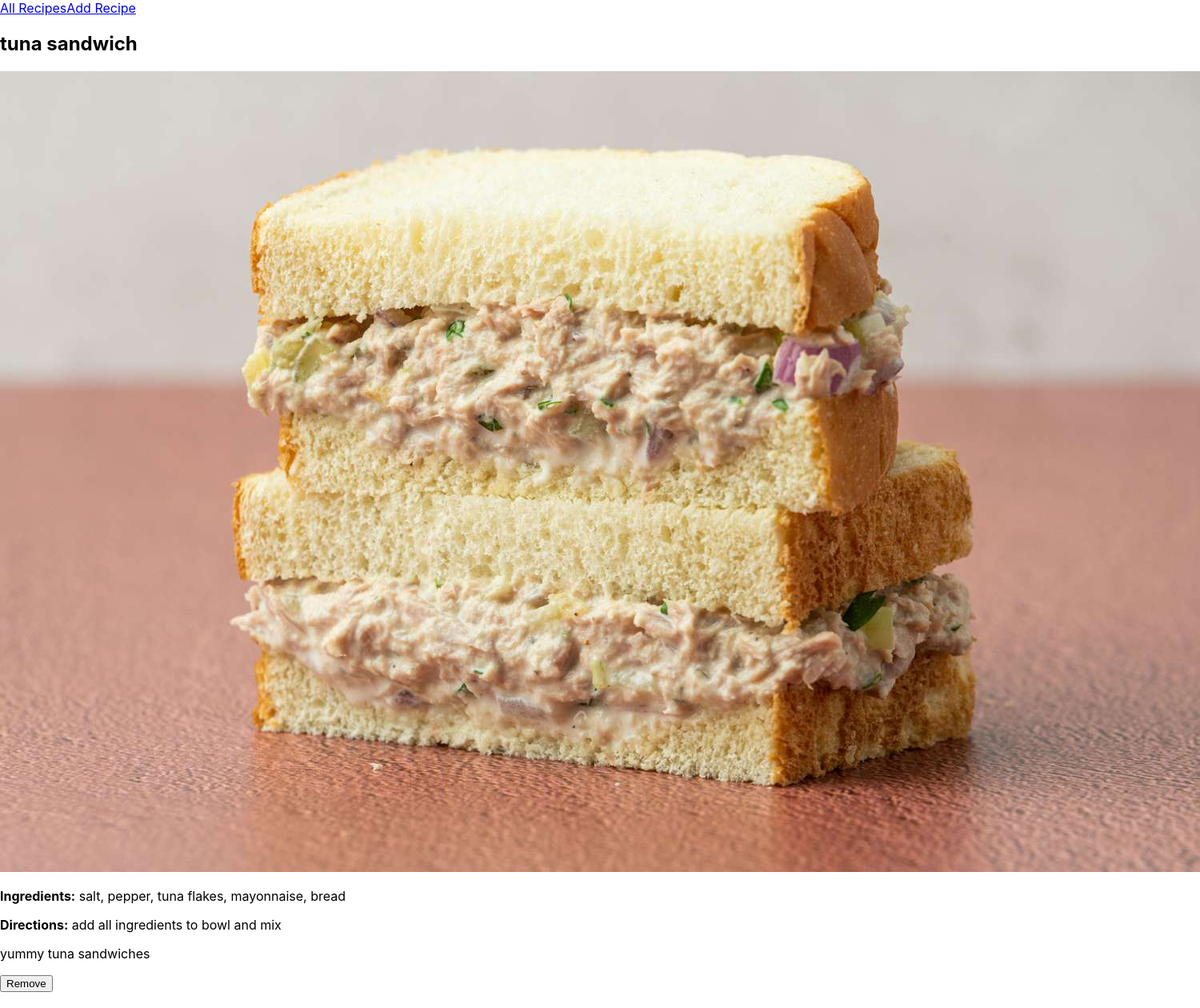
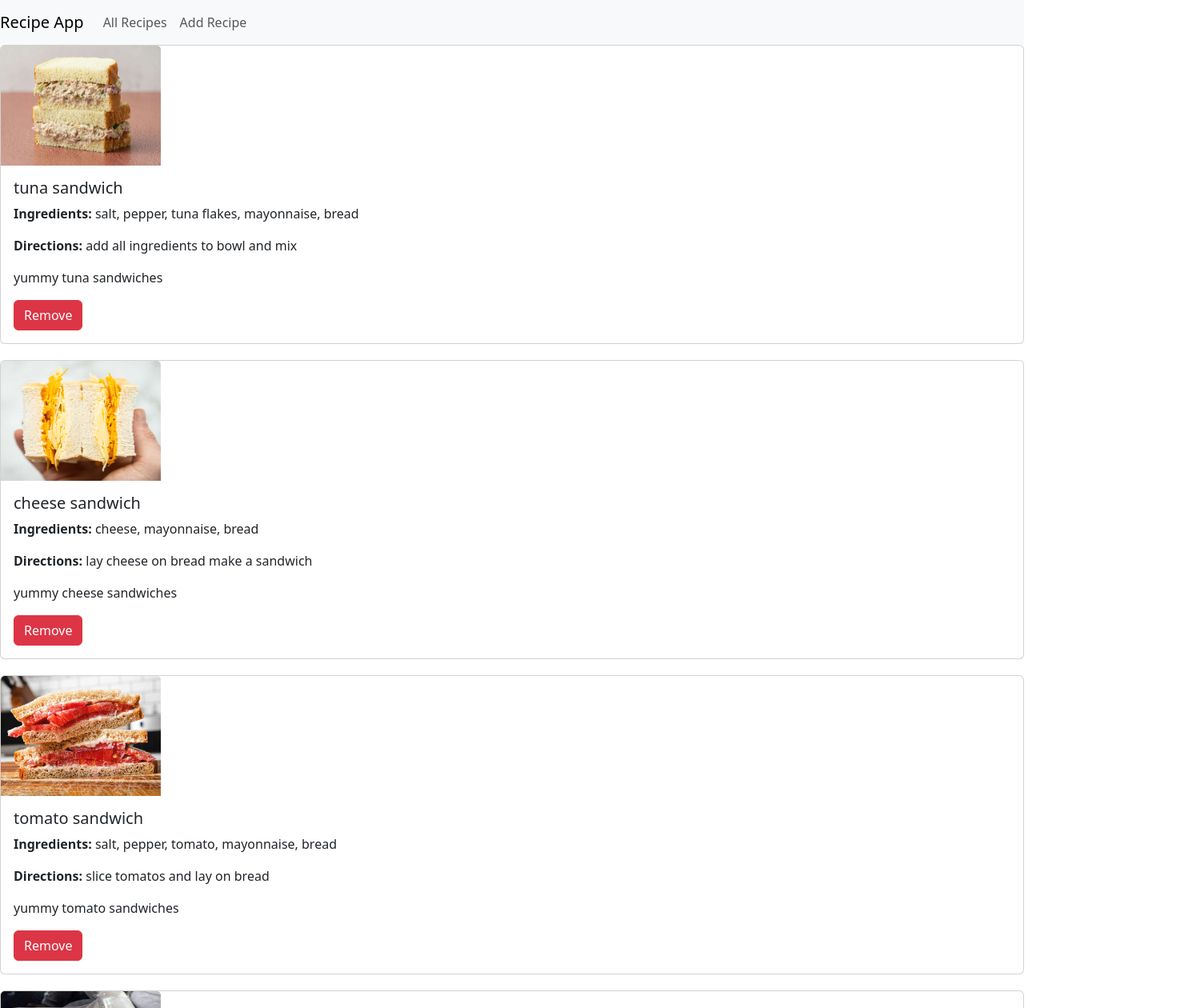
Before and after one commit to tylerpiercey/cooking-recipes, a React (Create React App) app: page / in a window 1280 px wide. Shown: the top 1260 px of the page at 80% size, 1500 px wide, since content can reach past the window. Built offline with nearby package versions, Linux system fonts and the light colour scheme.

Commit message:
tweaked functionality and finally added bootstrap to make it look better.

```diff
--- a/package.json
+++ b/package.json
@@ -6,7 +6,9 @@
     "@testing-library/jest-dom": "^5.17.0",
     "@testing-library/react": "^13.4.0",
     "@testing-library/user-event": "^13.5.0",
+    "bootstrap": "^5.3.2",
     "react": "^18.2.0",
+    "react-bootstrap": "^2.8.0",
     "react-dom": "^18.2.0",
     "react-router-dom": "^6.16.0",
     "react-scripts": "5.0.1",
--- a/src/AddRecipe.js
+++ b/src/AddRecipe.js
@@ -1,4 +1,5 @@
 import React, {useState} from "react";
+import { Form, Button } from 'react-bootstrap';
 
 function AddRecipe({ onAdd }) {
     const [newRecipe, setNewRecipe] = useState({
@@ -28,30 +29,45 @@ function AddRecipe({ onAdd }) {
     };
 
     return (
-        <form onSubmit={handleSubmit}>
-            <input
+        <Form onSubmit={handleSubmit}>
+            <Form.Group>
+                <Form.Control
                     type="text"
                     placeholder="Name"
                     value={newRecipe.name}
                     onChange={(e) => setNewRecipe({ ...newRecipe, name: e.target.value})}
                 />
-            <textarea
+            </Form.Group>
+
+            <Form.Group>
+                <Form.Control
                     placeholder="Ingredients"
                     value={newRecipe.ingredients}
-                onChange={(e) => setNewRecipe({ ...newRecipe, ingredients: e.target.value })}
-            ></textarea>
-            <textarea
+                    onChange={(e) => setNewRecipe({ ...newRecipe, ingredients: e.target.value})}
+                />
+            </Form.Group>
+
+            <Form.Group>
+                <Form.Control
+                    as="textarea"
                     placeholder="Directions"
                     value={newRecipe.directions}
                     onChange={(e) => setNewRecipe({ ...newRecipe, directions: e.target.value})}
-            ></textarea>
-            <input
+                />
+            </Form.Group>
+
+            <Form.Group>
+                <Form.Control
                 type="text"
                     placeholder="Description"
                     value={newRecipe.description}
-                onChange={(e) => setNewRecipe({ ...newRecipe, description: e.target.value})}
+                    onChange={(e) => setNewRecipe({ ...newRecipe, description: e.target.value })}
                 />
-            <select
+            </Form.Group>
+
+            <Form.Group>
+                <Form.Control
+                    as="select"
                     value={newRecipe.image}
                     onChange={(e) => setNewRecipe({ ...newRecipe, image: e.target.value})}
                 >
@@ -59,9 +75,11 @@ function AddRecipe({ onAdd }) {
                     <option value="cheese.jpeg"> Image 2</option>
                     <option value="tomato.jpeg">Image 3</option>
                     <option value="ham.jpeg"> Image 4</option>
-            </select>
-            <button type="submit">Add Recipe</button>
-        </form>
+                </Form.Control>
+            </Form.Group>
+
+            <Button type="submit">Add Recipe</Button>
+        </Form>
     );
 }
 
--- a/src/App.js
+++ b/src/App.js
@@ -4,6 +4,7 @@ import recipesData from './recipes.json';
 import Navbar from './Navbar';
 import RecipeList from './RecipeList';
 import AddRecipe from './AddRecipe';
+import 'bootstrap/dist/css/bootstrap.min.css';
 
 function App() {
   const [recipes, setRecipes] = useState([]);
--- a/src/Navbar.js
+++ b/src/Navbar.js
@@ -1,13 +1,19 @@
 import React from 'react';
+import { Navbar, Nav } from 'react-bootstrap';
 import { Link } from 'react-router-dom';
 
-function Navbar() {
+function NavbarComponent() {
     return (
-        <nav>
-            <Link to="/">All Recipes</Link>
-            <Link to="/add-recipe">Add Recipe</Link>
-        </nav>
+        <Navbar bg="light" expand="lg">
+            <Navbar.Brand as={Link} to="/"> Recipe App</Navbar.Brand>
+            <Navbar.Collapse>
+                <Nav className='mr-auto'>
+                    <Nav.Link as={Link} to="/">All Recipes</Nav.Link>
+                    <Nav.Link as={Link} to="/add-recipe">Add Recipe</Nav.Link>
+                </Nav>
+            </Navbar.Collapse>
+        </Navbar>
     );
 }
 
-export default Navbar;
+export default NavbarComponent;
--- a/src/RecipeList.js
+++ b/src/RecipeList.js
@@ -1,18 +1,26 @@
 import React from "react";
+import { Card, Button } from 'react-bootstrap';
 
 
 function RecipeList({recipes, onRemove}) {
     return (
         <div>
             {recipes.map((recipe) => (
-                <div key={recipe.id}>
-                    <h2>{recipe.name}</h2>
-                    <img src={process.env.PUBLIC_URL + `./${recipe.image}`} alt={recipe.name} />
-                    <p><strong>Ingredients:</strong> {recipe.ingredients}</p>
-                    <p><strong>Directions:</strong> {recipe.directions}</p>
-                    <p>{recipe.description}</p>
-                    <button onClick={() => onRemove(recipe.id)}>Remove</button>
-                </div>
+                <Card key={recipe.id} style={{ marginBottom: '20px' }}>
+                    <Card.Img
+                        variant="top"
+                        src={process.env.PUBLIC_URL + `./${recipe.image}`}
+                        alt={recipe.name}
+                        style={{width: '200px', height: '150px'}}
+                    />
+                    <Card.Body>
+                        <Card.Title>{recipe.name}</Card.Title>
+                        <Card.Text><strong>Ingredients:</strong> {recipe.ingredients}</Card.Text>
+                        <Card.Text><strong>Directions:</strong> {recipe.directions}</Card.Text>
+                        <Card.Text>{recipe.description}</Card.Text>
+                        <Button variant="danger" onClick={() => onRemove(recipe.id)}>Remove</Button>
+                    </Card.Body>
+                </Card>
             ))}
         </div>
     );
--- a/src/recipes.json
+++ b/src/recipes.json
@@ -19,9 +19,9 @@
     {
         "id": 3,
         "name": "tomato sandwich",
-        "ingredients": "salt, pepper, tomatoe, mayonnaise, bread",
-        "directions": "slice tomatoes and lay on bread",
-        "description": "yummy tomatoe sandwiches",
+        "ingredients": "salt, pepper, tomato, mayonnaise, bread",
+        "directions": "slice tomatos and lay on bread",
+        "description": "yummy tomato sandwiches",
         "image": "tomato.jpeg"
     },
     {
```
Also changed, not shown: 1 other file (tests, documents, lock files or other folders). Lines whose indentation alone changed are shown as unchanged.
